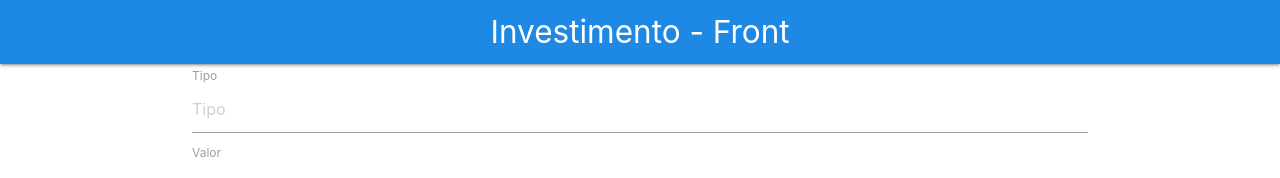
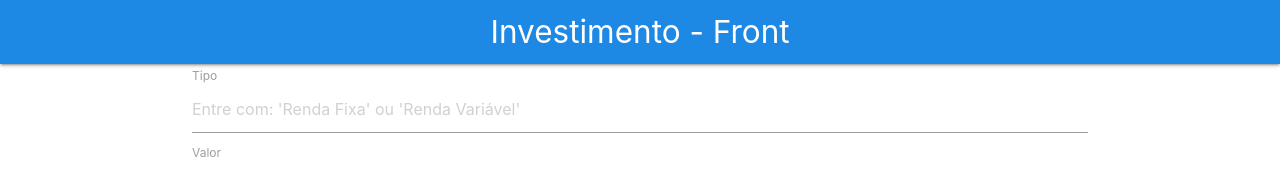
Before and after one commit to erikasbarros/gorila-front-end, a Vue app: page / in a window 1280 px wide. Shown: the top 178 px of the page. Built offline with nearby package versions, Linux system fonts and the light colour scheme; no server answers.

Commit message:
Update App.vue

```diff
--- a/src/App.vue
+++ b/src/App.vue
@@ -12,7 +12,7 @@
       <form @submit.prevent="salvar">
 
           <label>Tipo</label>
-          <input type="text" placeholder="Tipo" v-model="investimento.tipo">
+          <input type="text" placeholder="Entre com: 'Renda Fixa' ou 'Renda Variável'" v-model="investimento.tipo">
           <label>Valor</label>
           <input type="number" placeholder="Valor" v-model="investimento.valor">
           <label>Data</label>
```
